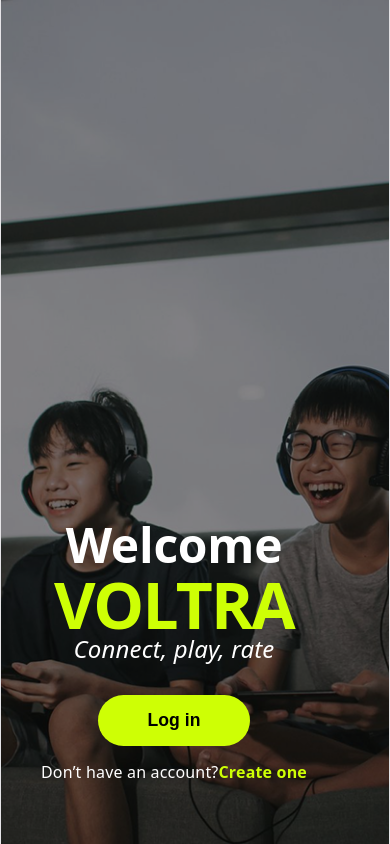
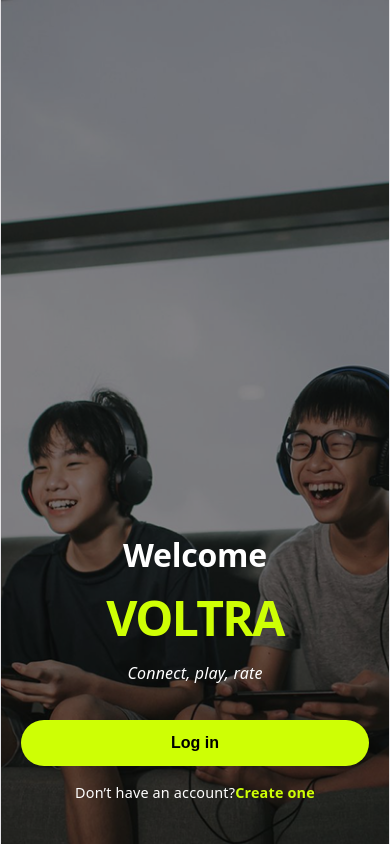
Before and after one commit to Tito2707/Voltra-proyecto-final, a React (Vite) app: page / in a window 390 px wide. Built offline with nearby package versions, Linux system fonts and the light colour scheme.

Commit message:
Add responsive landing page with navigation and styles

```diff
--- a/src/pages/Landing.css
+++ b/src/pages/Landing.css
@@ -9,6 +9,7 @@
   width: 100%;
   height: 100vh;
   overflow: hidden;
+  overflow-x: hidden;
 }
 
 .background-image {
@@ -71,3 +72,39 @@
   font-weight: bold;
   cursor: pointer;
 }
+@media (max-width: 768px) {
+
+  .landing-content {
+    left: 20px;
+    right: 20px;
+    bottom: 40px;
+    max-width: 90%;
+  }
+
+  .welcome-text {
+    font-size: 2rem;
+  }
+
+  .logo-text {
+    font-size: 3rem;
+    line-height: 1;
+  }
+
+  .subtitle {
+    font-size: 1rem;
+  }
+
+  .login-button {
+    width: 100%;
+    padding: 14px;
+    font-size: 1rem;
+  }
+
+  .signup-text {
+    font-size: 0.9rem;
+  }
+
+  .background-image {
+    object-position: center;
+  }
+}
```
